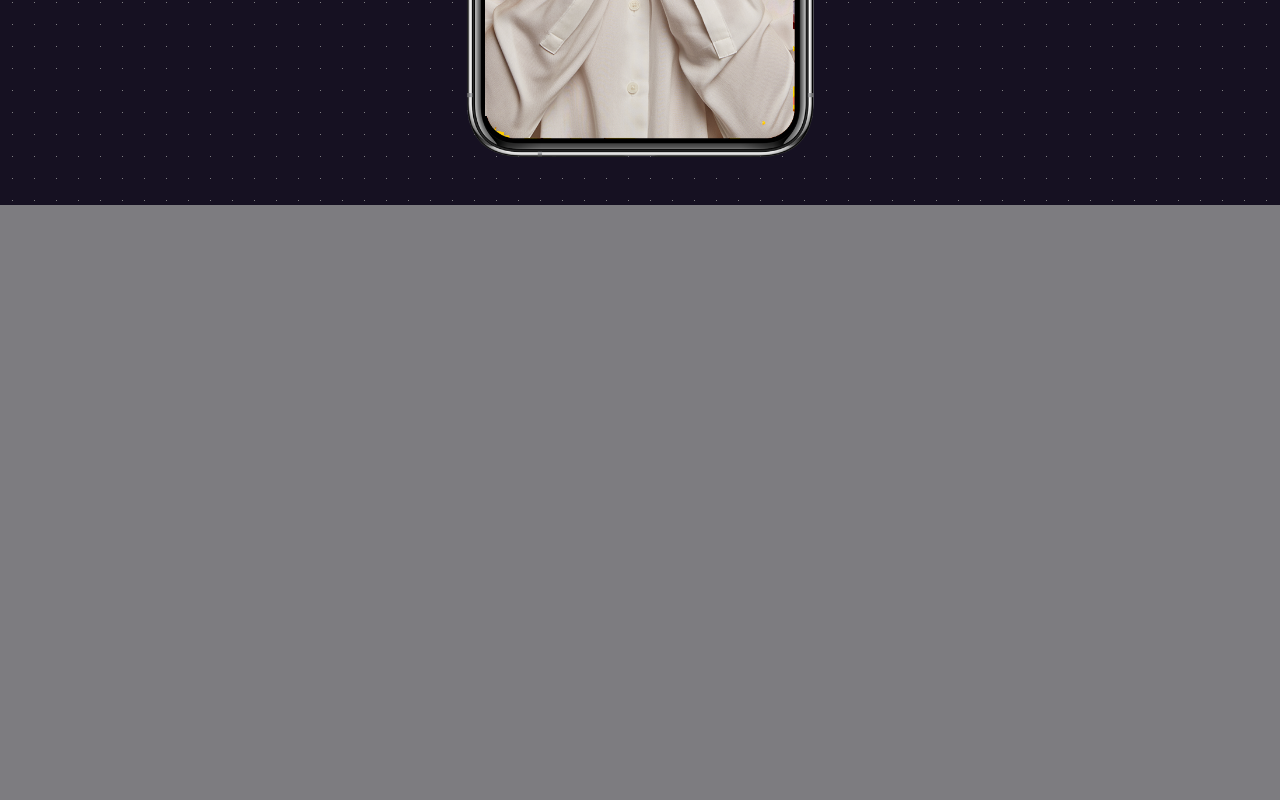
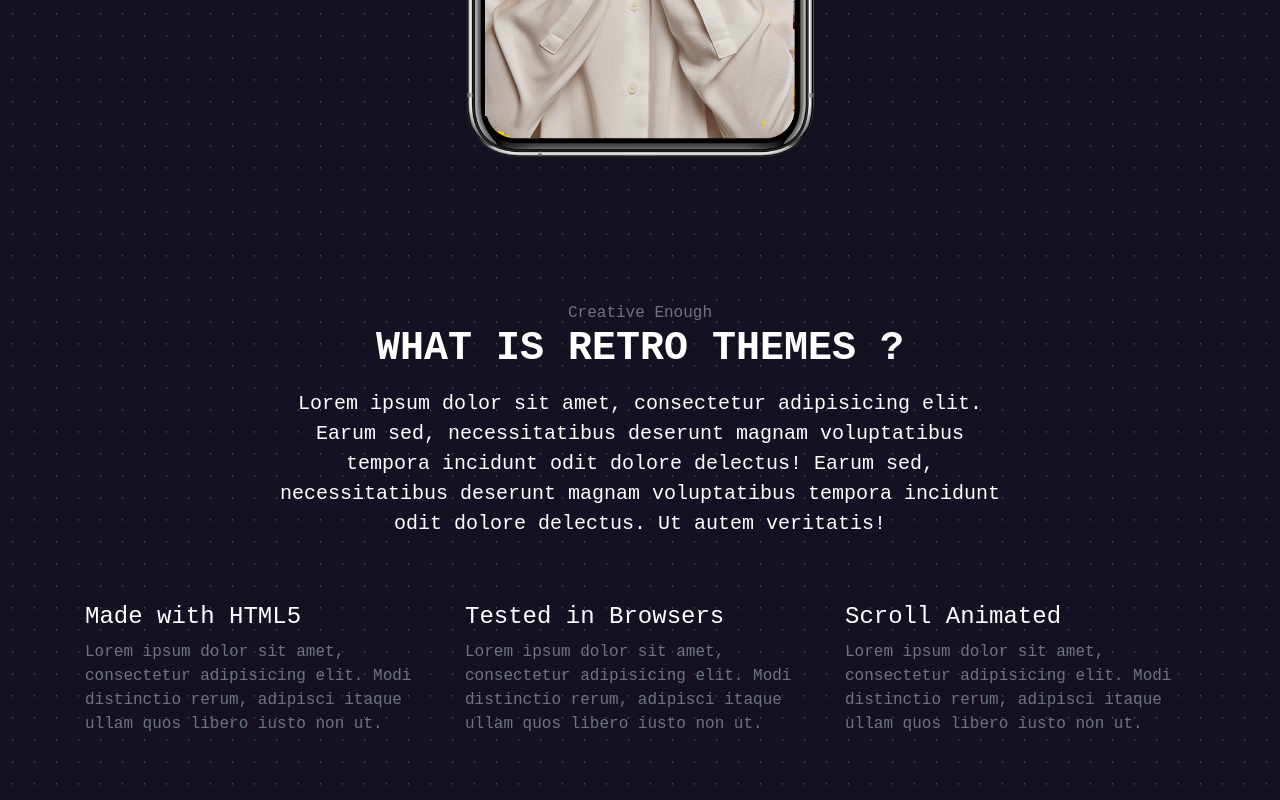
Before and after one commit to K1LROY/Time-Speaks-Loudly-WepApp, a React (Create React App) app: page / in a window 1280 px wide. Shown: the part 837-1637 px from the top of the page. Before the commit the page ends 1042 px from the top, so only its background shows below. Built offline with nearby package versions, Linux system fonts and the light colour scheme.

Commit message:
Add Desc

```diff
--- /dev/null
+++ b/src/components/contents/Desc.js
@@ -0,0 +1,47 @@
+import React from "react";
+import "../../styles/contentStyles/desc.css";
+
+export default function Desc() {
+  return (
+    <div id="desc" class="desc mt-5 py-5">
+      <div class="container">
+        <div class="row">
+          <div class="col-sm-8 offset-sm-2 text-center">
+            <div class="text-muted ">Creative Enough</div>
+            <h2 class="font-weight-bold mb-3  white">What is Retro Themes ?</h2>
+            <p class="lead ">
+              Lorem ipsum dolor sit amet, consectetur adipisicing elit. Earum
+              sed, necessitatibus deserunt magnam voluptatibus tempora incidunt
+              odit dolore delectus! Earum sed, necessitatibus deserunt magnam
+              voluptatibus tempora incidunt odit dolore delectus. Ut autem
+              veritatis!
+            </p>
+          </div>
+        </div>
+        <div class="row mt-5">
+          <div class="col-sm-4 ">
+            <div class="h4">Made with HTML5</div>
+            <p class="font-weight-light text-muted">
+              Lorem ipsum dolor sit amet, consectetur adipisicing elit. Modi
+              distinctio rerum, adipisci itaque ullam quos libero iusto non ut.
+            </p>
+          </div>
+          <div class="col-sm-4 ">
+            <div class="h4">Tested in Browsers</div>
+            <p class="font-weight-light text-muted">
+              Lorem ipsum dolor sit amet, consectetur adipisicing elit. Modi
+              distinctio rerum, adipisci itaque ullam quos libero iusto non ut.
+            </p>
+          </div>
+          <div class="col-sm-4 ">
+            <div class="h4">Scroll Animated</div>
+            <p class="font-weight-light text-muted">
+              Lorem ipsum dolor sit amet, consectetur adipisicing elit. Modi
+              distinctio rerum, adipisci itaque ullam quos libero iusto non ut.
+            </p>
+          </div>
+        </div>
+      </div>
+    </div>
+  );
+}
--- a/src/pages/Home.js
+++ b/src/pages/Home.js
@@ -1,10 +1,12 @@
 import React from "react";
+import Desc from "../components/contents/Desc";
 import Header from "../components/Header";
 
 export default function Home() {
   return (
     <div>
       <Header />
+      <Desc />
     </div>
   );
 }
```
Also changed, not shown: src/styles/contentStyles/desc.css (added).
